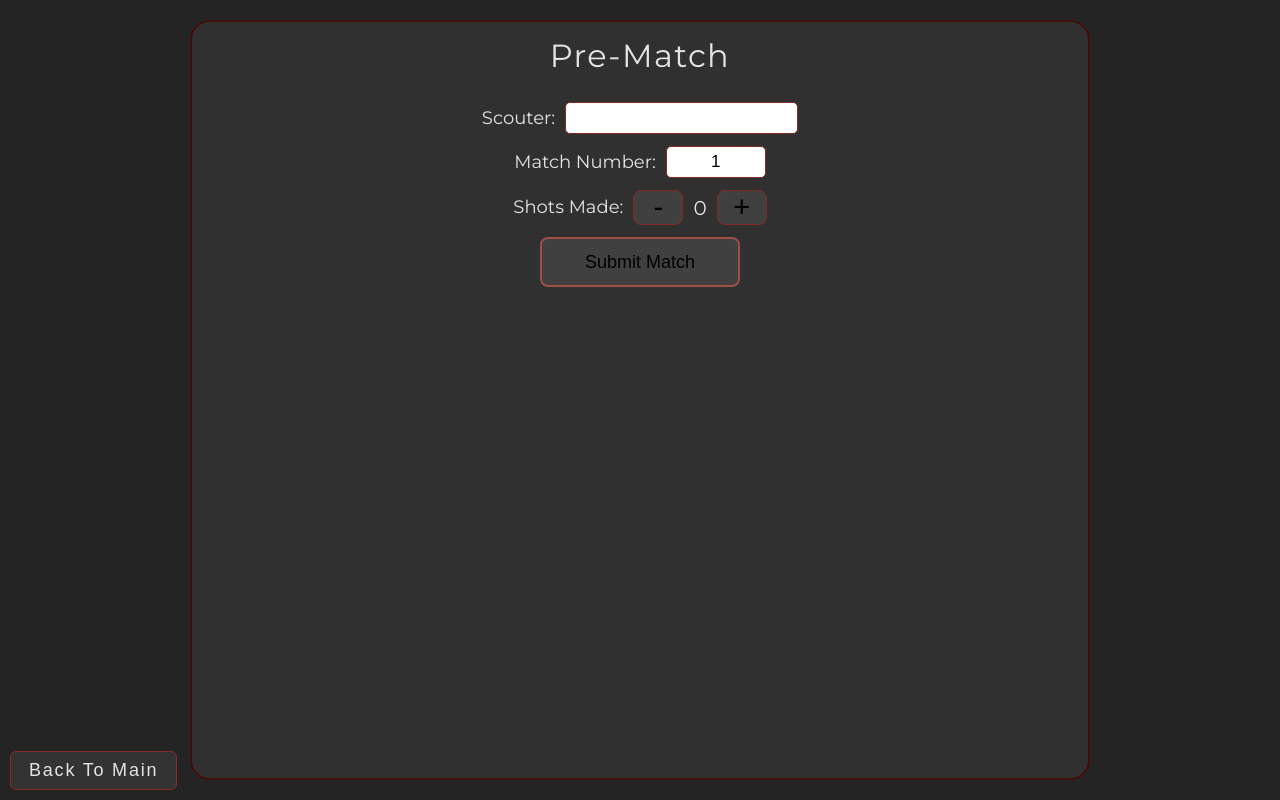
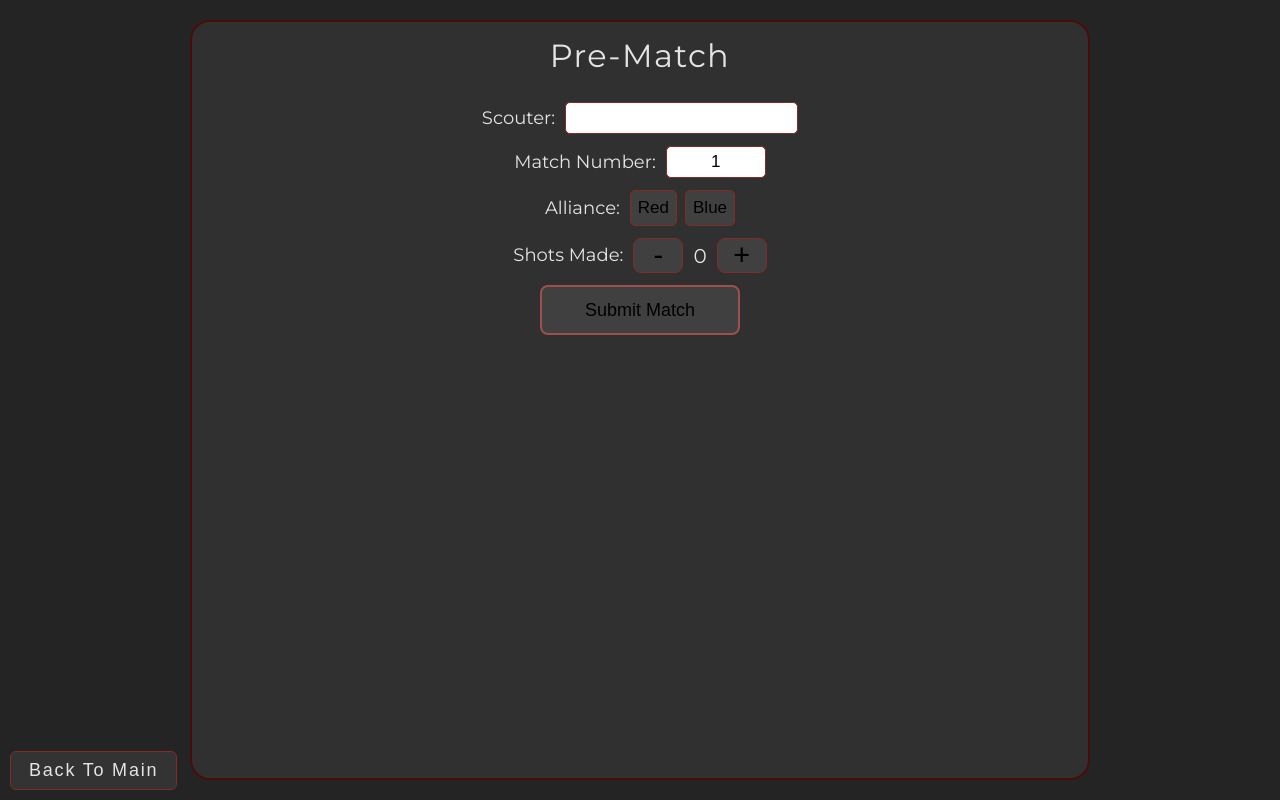
Before and after one commit to CodeRed2771/FRCscout2026, a React (Vite) app: page /humanplayer in a window 1280 px wide. Built offline with nearby package versions, Linux system fonts and the light colour scheme.

Commit message:
added alliance to human player scouting

```diff
--- a/package.json
+++ b/package.json
@@ -23,6 +23,6 @@
     "eslint-plugin-react-hooks": "^7.0.1",
     "eslint-plugin-react-refresh": "^0.4.24",
     "globals": "^16.5.0",
-    "vite": "^7.2.4"
+    "vite": "^7.3.1"
   }
 }
--- a/src/workflows/HumanPlayerScouting/form.jsx
+++ b/src/workflows/HumanPlayerScouting/form.jsx
@@ -16,9 +16,10 @@ function HumanPlayerForm({sethpMatches}) {
 
   const [formData, setFormData] = useLocalStorage('formData',
     {
-        scouter: "",
-        matchNum: 1,
-        scores: 0
+      scouter: "",
+      matchNum: 1,
+      alliance: "",
+      scores: 0
     }
   );
 
--- a/src/workflows/HumanPlayerScouting/pages/Form.jsx
+++ b/src/workflows/HumanPlayerScouting/pages/Form.jsx
@@ -21,6 +21,12 @@ function Form({formData: formData, setFormData: setFormData, submitMatch}) {
             value={formData.matchNum}
             onChange={(val) => setFormData({...formData, matchNum: val})}
         />
+        <SelectButtons
+          label="Alliance"
+          values={["Red", "Blue"]}
+          selected={formData.alliance}
+          onClick={(val) => {setFormData({...formData, alliance: val})}}
+        />
         <Counter
             label="Shots Made"
             count={formData.scores}
```
Also changed, not shown: 1 other file (tests, documents, lock files or other folders).
